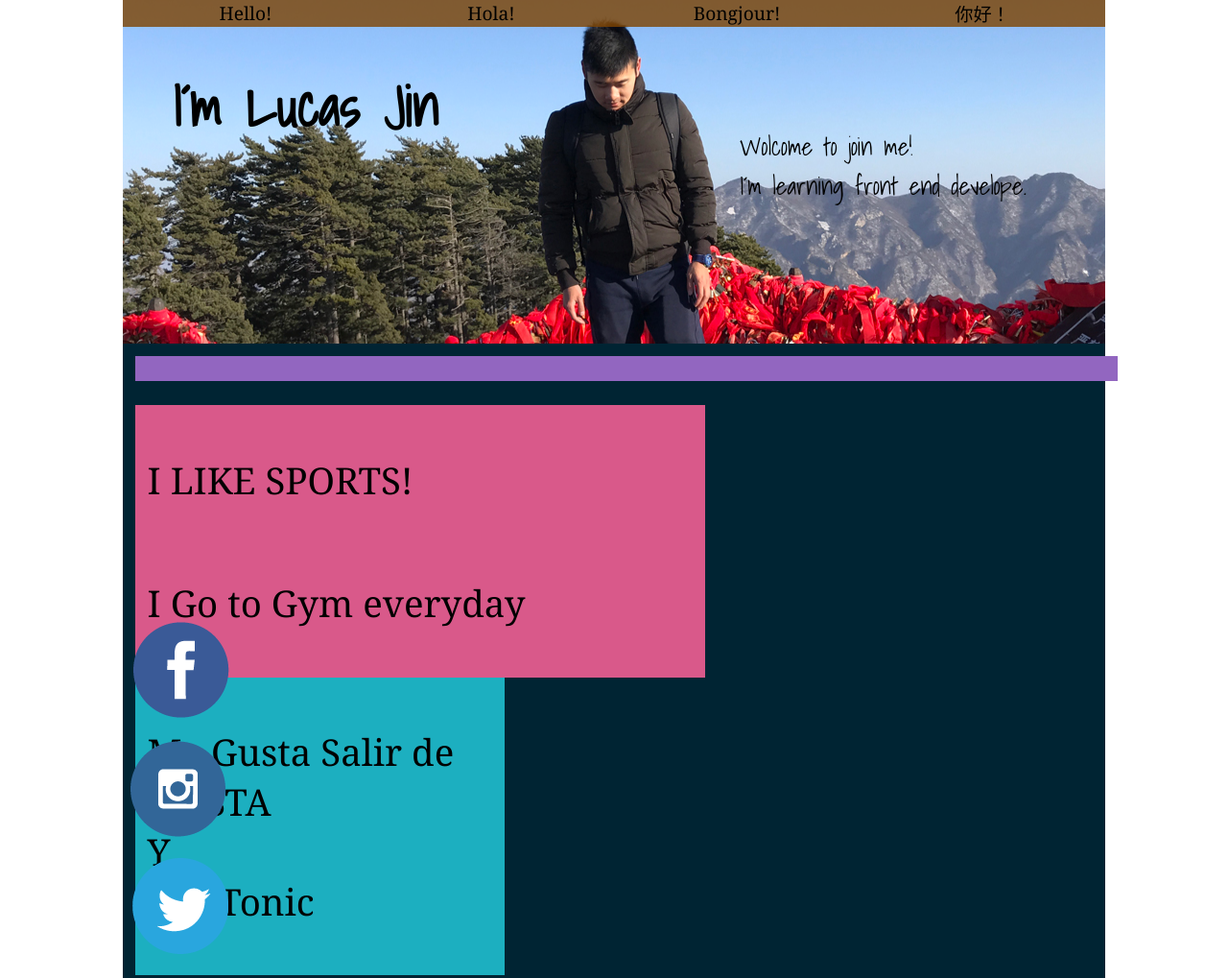
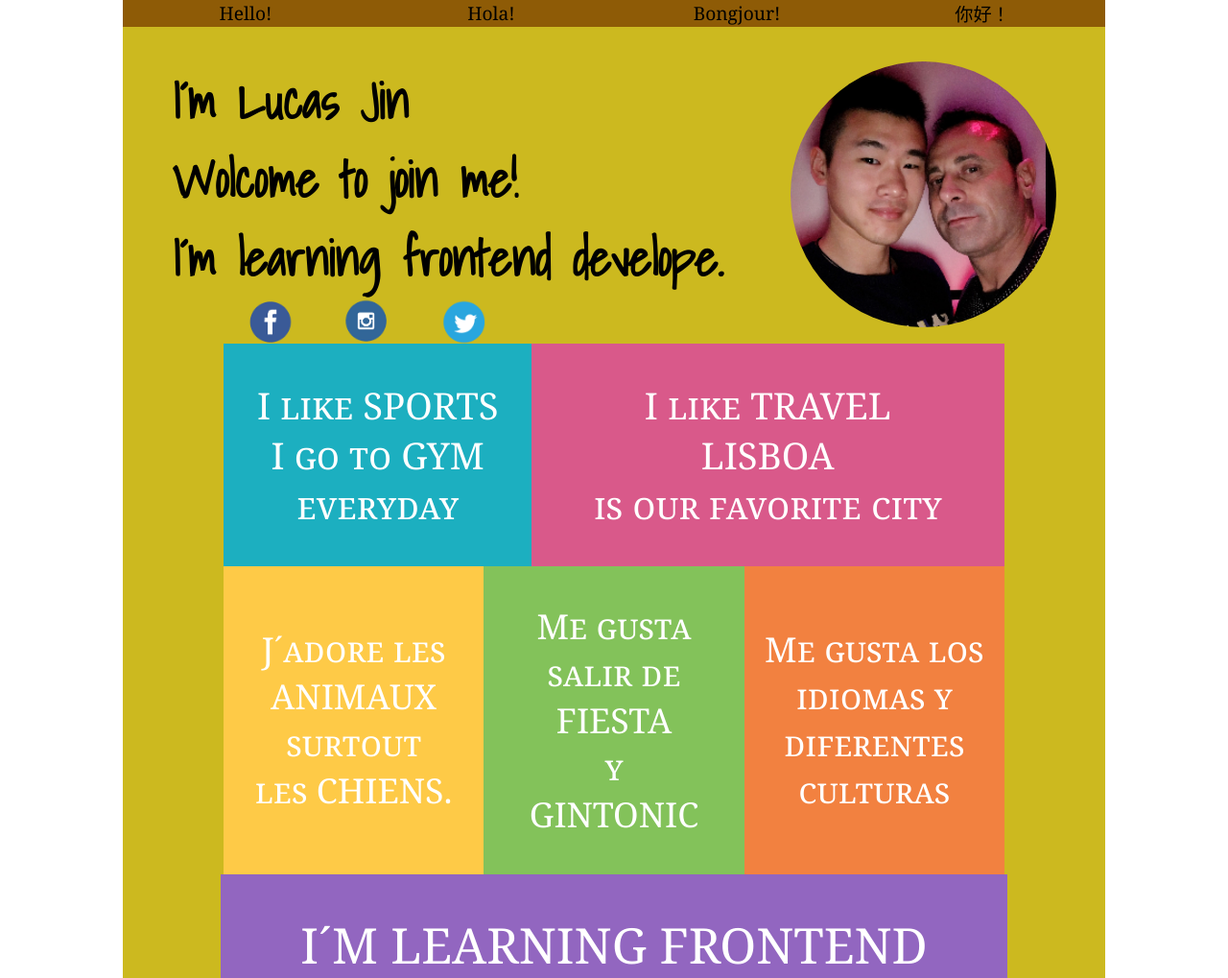
Before and after one commit to lucas1004jx/lucas1004jx.github.io, a plain HTML site: page index.htm in a window 1280 px wide. Shown: the top 1019 px of the page at 96% size. Drawn offline with Linux system fonts and the light colour scheme.

Commit message:
version 2
version 2
17 de abril de 2017

```diff
--- a/index.htm
+++ b/index.htm
@@ -17,17 +17,18 @@
               <div class="nav">Bongjour!</div>
               <div class="nav">你好！</div>
           </nav>
-          <h1 class="left">I´m Lucas Jin </h1>
-          <p class="right">Wolcome to join me!<br>I´m learning front end develope.</p>
+          <h1 class="header"><img src="image/luiquimati.jpg" class="perfil" width=30%>I´m Lucas Jin
+          <br>Wolcome to join me!<br>I´m learning frontend develope.</h1>
         </header>
-        <article>
+        <!--<article>
            <div id="box">
-            <div class="box6"></div>
+            <div class="box6"><img src="image/me250_250.jpg" width=100%></div>
 
-            <div class="box7"></div>
                <div class="box2">
                    <p>I LIKE SPORTS!</p>
                    <p>I Go to Gym everyday</p></div>
+
+               <div class="box7"></div>
 
             <div class="box1"><p>Me Gusta Salir de FIESTA<br>Y<br>Gin Tonic</p></div>
                <div class="box8"><p>J´ADORE les ANIMAUX<br>Surtout<br>LES CHIENS</p></div>
@@ -69,15 +70,27 @@
 
 
             </div>
-        </article>
+        </article>   -->
+        <article class="flex-container">
 
+
+            <div class="box1"> I like SPORTS<br>I go to GYM everyday</div>
+            <div class="box2">I like TRAVEL<br> LISBOA <br>is our favorite city</div>
+            <div class="box3">J´adore les ANIMAUX<br>surtout<br> les CHIENS.</div>
+            <div class="box4">Me gusta salir de FIESTA <br>y <br>GINTONIC</div>
+            <div class="box5">Me gusta los idiomas y diferentes culturas</div>
+            <div class="box6">I´m learning Frontend develope</div>
+
+
+
+            </article>
         <aside>
-            <div class="fb"><a href="https://www.facebook.com/xin.jin.5872?ref=bookmarks" target="_blank"><img src="image/fb.png" target="_blank"></a></div>
+            <div class="fb"><a href="https://www.facebook.com/xin.jin.5872?ref=bookmarks"  target="_blank"><img src="image/fb.png" width=100%></a></div>
 
-        <div class="in"><a href="https://www.instagram.com/lucas1004jx/" target="_blank"><img src="image/instagram.png" ></a></div>
+        <div class="in"><a href="https://www.instagram.com/lucas1004jx/" target="_blank"><img src="image/instagram.png" width=100%></a></div>
 
             <div class="tw"><a href="https://twitter.com/lucas1004jx" target="_blank"><img src="
-                image/twitter.png" ></a></div>
+                image/twitter.png" width=100% ></a></div>
         </aside>
 
         <footer>
--- a/main.css
+++ b/main.css
@@ -7,7 +7,7 @@ rgb(232,63,70)        crismin
 rgb(0,36,51);          dark blue
 rgb(0,145,204)        light blue2
 rgb(127,68,0);        brown
-city theme #D9598A #1CAFC0 #FECA47 #83C25A #F28140 #9266C0
+city theme #D9598A #1CAFC0 #FECA47 #83C25A #F28140 #9266C0 #CCB91F
 */
 
 
@@ -26,7 +26,7 @@ body{
     width:80%;
     margin:0 auto;
     margin-bottom:2%;
-    background: rgb(0,36,51);
+    background: #CCB91F;
     font-family: georgia,times;
     position: relative;
 }
@@ -51,32 +51,30 @@ nav {
 
 /*header style*/
 header{
+
     padding-top:35%;
-    background:url("image/me_huashan.JPG") no-repeat center;
+    background:#CCB91F;
     background-size:cover;
-
-
 
 }
 
-.left{
+.header{
+    width:90%;
     float:left;
     position:absolute;
-    top:3%;
+    top:5%;
     left:5%;
     font-family:Shadows Into Light;
-    font-size:4.5vw;
+    font-size:4vw;
 
 }
 
-.right{
+.perfil{
     float:right;
-    position:absolute;
-    top:5%;
-    right:8%;
-    font-family:Shadows Into Light;
-    font-size:2vw;
+    border-radius: 180px;
 }
+
+
 
 /*box style*/
 
@@ -145,11 +143,24 @@ header{
     text-transform:uppercase;
 
 }
+/*facebook twitter instagram*/
+aside{
+    display:flex;
+    align-items: center;
+    width:30%;
+    position:absolute;
+    top:24%;
+    left:10%;
+}
 
-aside{
-    width:10%;
-    position:absolute;
-    top:30%
+.fb{
+    margin:0 2vw;
+}
+.tw{
+    margin:0 2vw;
+}
+.in{
+    margin:0 2vw;
 }
 
 footer{
```
